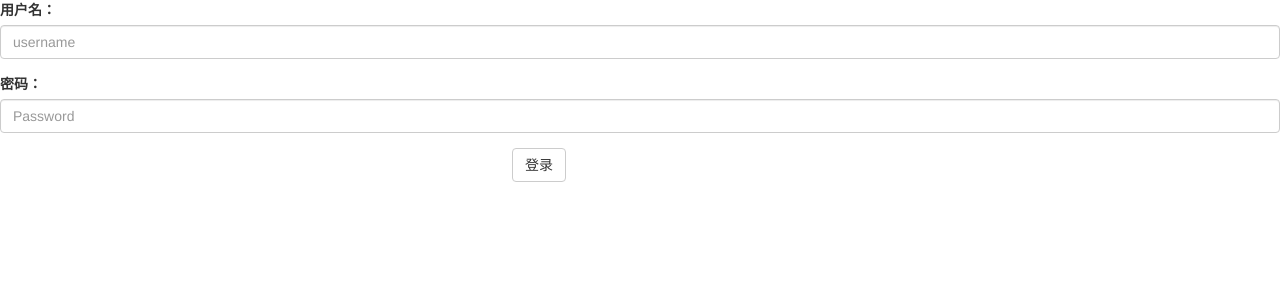
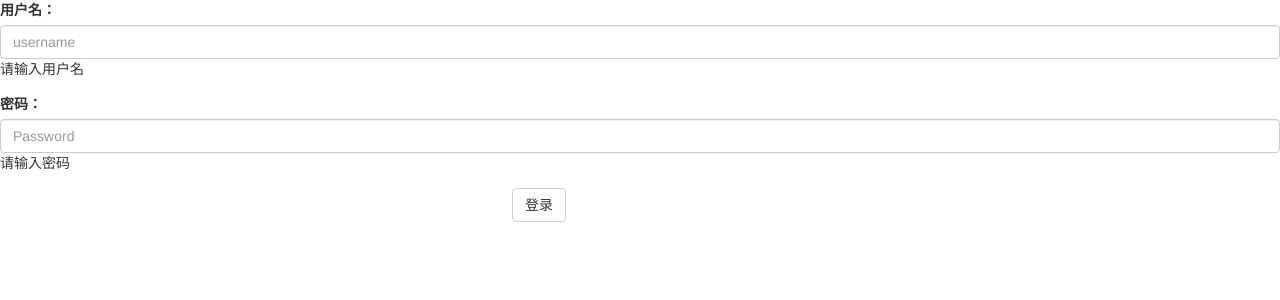
Before and after one commit to hanxiaophp/myblog, a PHP site: page /DbName/application/admin/view/login.html in a window 1280 px wide. Shown: the top 300 px of the page. Run offline with PHP 8.4, Linux system fonts and the light colour scheme; some libraries are stand-ins or nearby versions.

Commit message:
modified:   .idea/workspace.xml 	modified:   application/admin/view/login.html 	modified:   public/static/admin/css/login.css 	modified:   public/static/admin/js/login.js

```diff
--- a/application/admin/view/login.html
+++ b/application/admin/view/login.html
@@ -9,14 +9,16 @@
 <body>
     <form class="loginForm">
         <div class="form-group">
-            <label for="exampleInputEmail1">用户名：</label>
-            <input type="text" class="form-control" id="exampleInputEmail1" placeholder="username">
+            <label for="Name">用户名：</label>
+            <input type="text" class="form-control" id="Name" placeholder="username">
+            <p class="Ename error">请输入用户名</p>
         </div>
         <div class="form-group">
-            <label for="exampleInputPassword1">密码：</label>
-            <input type="password" class="form-control" id="exampleInputPassword1" placeholder="Password">
+            <label for="Password">密码：</label>
+            <input type="password" class="form-control" id="Password" placeholder="Password">
+            <p class="Epass error">请输入密码</p>
         </div>
-        <button type="submit" class="btn btn-default" style="margin-left:40%;">登录</button>
+        <button type="submit" id="sub" class="btn btn-default" style="margin-left:40%;">登录</button>
     </form>
 </body>
 </html>
--- a/public/static/admin/css/login.css
+++ b/public/static/admin/css/login.css
@@ -2,3 +2,4 @@ body,html{height:100%;overflow:hidden}
 *{margin:0;padding:0}
 .loginForm{width:300px;background:#ffffff;padding:30px 20px;margin:0 auto;margin-top:20%;border-radius:5px;}
 body{background: #f1f1f1;min-width: 0;color: #444;font-size: 13px;line-height: 1.4em;}
+.error{color:#ff0000;margin-left:3px;margin-top:3px;display:none}
```
Also changed, not shown: public/static/admin/js/login.js (+25 -1 lines), runtime/temp/f68bebd6f33966d76b4fa050b5fe03c8.php (+8 -6 lines), 1 other file.
